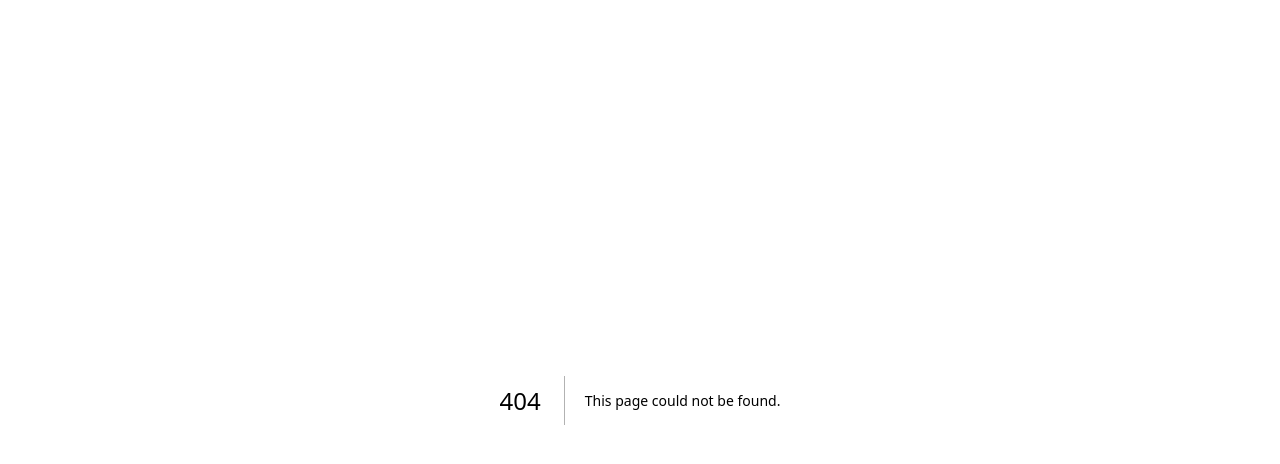
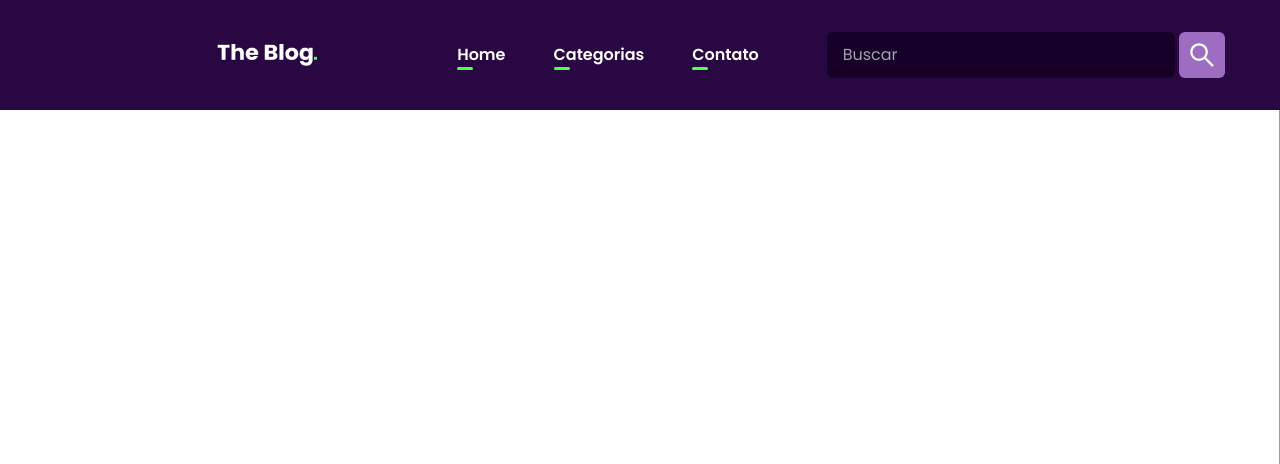
Before and after one commit to roberiof/atom-blog, a Next.js app in the folder atom-challenge/: page /components/header/Header in a window 1280 px wide. Before the commit this address had no page. Shown: the top 464 px of the page. Built offline with nearby package versions, Linux system fonts and the light colour scheme.

Commit message:
feat: add header

```diff
--- a/atom-challenge/package.json
+++ b/atom-challenge/package.json
@@ -20,6 +20,7 @@
     "next": "13.4.13",
     "react": "18.2.0",
     "react-dom": "18.2.0",
+    "react-icons": "^4.10.1",
     "typescript": "^5.1.6"
   },
   "devDependencies": {
--- a/atom-challenge/pages/_app.tsx
+++ b/atom-challenge/pages/_app.tsx
@@ -1,12 +1,12 @@
 import '@/styles/globals.css'
 import type { AppProps } from 'next/app'
-
 import { Poppins } from 'next/font/google'
-const poppins = Poppins({ subsets: ['latin'], weight: ['400', '500', '600']})
-
 import { useEffect } from 'react'
 import AOS from 'aos';
 import 'aos/dist/aos.css';
+import Header from './components/header/Header';
+
+const poppins = Poppins({ subsets: ['latin'], weight: ['400', '500', '600']})
 
 export default function App({ Component, pageProps }: AppProps) {
   useEffect(() => {
@@ -15,6 +15,7 @@ export default function App({ Component, pageProps }: AppProps) {
 
   return (
     <main className={poppins.className}>
+      <Header/>
       <Component {...pageProps} />
     </main>
   )
--- /dev/null
+++ b/atom-challenge/pages/components/header/Header.tsx
@@ -0,0 +1,61 @@
+'use-client';
+import React, { useEffect, useRef, useState } from 'react'
+import Image from 'next/image'
+import Link from 'next/link'
+import SearchPosts from './SearchPosts'
+
+const Header = () => {
+  const [ IsMenuOpened , setIsMenuOpened ] = useState<boolean>(false)
+  const header = useRef<HTMLElement>(null)
+
+  useEffect( () => {
+    if(header?.current !== null){
+      if (IsMenuOpened){
+        header.current.style.position = 'fixed'
+      } else{
+        header.current.style.position = 'absolute'
+      }
+    }
+  }, [IsMenuOpened])
+
+  return (
+    <>
+      <header className='bg-primary wrapper-header-hero grid grid-cols-2 lg:grid-cols-3 justify-items-start md:justify-items-center items-center w-full gap-' ref={header}>
+          <Image
+              src="/logo.png"
+              width={100}
+              height={100}
+              alt="Logo"
+          />
+
+          <div className='hidden lg:flex gap-8 place-self-center mr-16'>
+              <Link className="headerLink" href={'/'}> Home </Link>
+              <Link className="headerLink" href={'/Categories'}> Categorias </Link>
+              <Link className="headerLink" href={'/Contact'}> Contato </Link>
+          </div>
+          <SearchPosts containerStylesForm={'hidden lg:flex'}/>
+
+        <div className='justify-self-end md:justify-self-center'>
+          <button id="burguerMenu" aria-label="Menu Hambúrguer" className={IsMenuOpened ? 'hiddenIcon hiddenIcon-active flex lg:hidden' : 'hiddenIcon flex lg:hidden'} onClick={() => setIsMenuOpened(!IsMenuOpened)}>
+              <div className='flex lg:hidden'></div>
+              <div className='flex lg:hidden'></div>
+              <div className='flex lg:hidden'></div>
+          </button>
+        </div>
+
+      </header>
+
+
+      <div className={IsMenuOpened ? 'hiddenMenu hiddenMenu-active' : 'hiddenMenu'}>
+          <Link className="headerLink" href={'/'}> Home </Link>
+          <Link className="headerLink" href={'/Categories'}> Categorias </Link>
+          <Link className="headerLink" href={'/Contact'}> Contato </Link>
+          <SearchPosts containerStylesForm={'flex lg:hidden mt-8'}/>
+      </div>
+
+    </>
+
+  )
+}
+
+export default Header
--- /dev/null
+++ b/atom-challenge/pages/components/header/SearchPosts.tsx
@@ -0,0 +1,13 @@
+import React from 'react'
+import { AiOutlineSearch } from 'react-icons/ai'
+
+const SearchPosts = ({containerStylesForm} : {containerStylesForm: string}) => {
+  return (
+    <form className={`gap-1 ${containerStylesForm} max-w-full`}>
+        <input type="text" placeholder='Buscar' className='bg-primaryDarker text-white py-2 px-4 rounded-md'/>
+        <button type='submit' className='bg-secondary p-2 rounded-md text-3xl'> <AiOutlineSearch/> </button>
+    </form>
+  )
+}
+
+export default SearchPosts
--- a/atom-challenge/pages/index.tsx
+++ b/atom-challenge/pages/index.tsx
@@ -1,7 +1,7 @@
 export default function Home() {
   return (
     <>
-      <p>asdfoas</p>
+
     </>
   )
 }
--- a/atom-challenge/styles/globals.css
+++ b/atom-challenge/styles/globals.css
@@ -8,4 +8,114 @@
         padding: 0;
         margin: 0;
     }
+
+    .headerLink {
+        color: white;
+        text-decoration: none;
+        display: inline-block;
+        font-weight: bold;
+        padding: 0.5em;
+        position: relative;
+        clip-path: polygon(0 0, 100% 0, 100% 100%, 0% 100%);
+    }
+
+    .headerLink:before,
+    .headerLink:after {
+        position: absolute;
+        content: '';
+        border-bottom: 3px solid #4FFF4B;
+        border-radius: 1em;
+        bottom: 0.3em;
+        transition: transform 0.5s cubic-bezier(0.075, 0.82, 0.165, 1);
+    }
+
+    .headerLink:before {
+        width: 1em;
+        transform-origin: left;
+    }
+
+    .headerLink:after {
+        width: 82%;
+        left: 1em;
+        transform: translateX(110%);
+    }
+
+    .headerLink:hover:before {
+        transform: scaleX(0.3);
+    }
+
+    .headerLink:hover:after {
+        transform: translateX(0);
+    }
+
+    .hiddenIcon{
+        flex-direction: column;
+        justify-content: space-around;
+        width: 2rem;
+        height: 2rem;
+        background: transparent;
+        border: none;
+        cursor: pointer;
+        padding: 0;
+        z-index: 10;
+    }
+
+    .hiddenIcon div{
+        width: 2rem;
+        height: 0.25rem;
+        background-color: white;
+        border-radius: 10px;
+        transition: all 0.3s linear;
+        position: relative;
+        transform-origin: 1px;
+    }
+
+    .hiddenIcon div:first-child {
+        transform: rotate(0);
+    }
+    .hiddenIcon div:nth-child(2) {
+        opacity: 1;
+        transform: translateX(0)
+    }
+    .hiddenIcon div:nth-child(3) {
+        transform: rotate(0)
+    }
+
+    .hiddenIcon-active  div:first-child {
+        transform: rotate(45deg) !important;
+    }
+    .hiddenIcon-active  div:nth-child(2) {
+        opacity: 0;
+        transform: translateX(20px) !important;
+    }
+    .hiddenIcon-active  div:nth-child(3) {
+        transform: rotate(-45deg) !important
+    }
+
+    .hiddenMenu{
+        flex-direction: column;
+        justify-content: flex-start;
+        align-items: flex-start;
+        @apply bg-primary;
+        transform: translateX(100%);
+        transition: transform 0.3s ease-in-out;
+        min-height: 100vh;
+        position: fixed;
+        top: 80px;
+        right: 0;
+        padding-inline: 2rem;
+        max-width: 100%;
+        z-index: 40;
+        display: flex;
+        gap: 1rem;
+        padding-top: 2rem;
+    }
+
+    .hiddenMenu-active{
+        transform: translateX(0) !important;
+    }
+
+    .wrapper-header-hero{
+        @apply px-8 lg:px-20 py-8 text-white;
+    }
 }
--- a/atom-challenge/tailwind.config.js
+++ b/atom-challenge/tailwind.config.js
@@ -7,6 +7,7 @@ module.exports = {
     extend: {
       colors: {
         "primary": '#290742',
+        "primaryDarker": '#170027',
         "secondary": "#9E6DC2",
         "tertiary": "#4FFF4B",
         "outBodyColor": '#394FEF',
```
Also changed, not shown: atom-challenge/public/logo.png (added), 1 other file (tests, documents, lock files or other folders).
